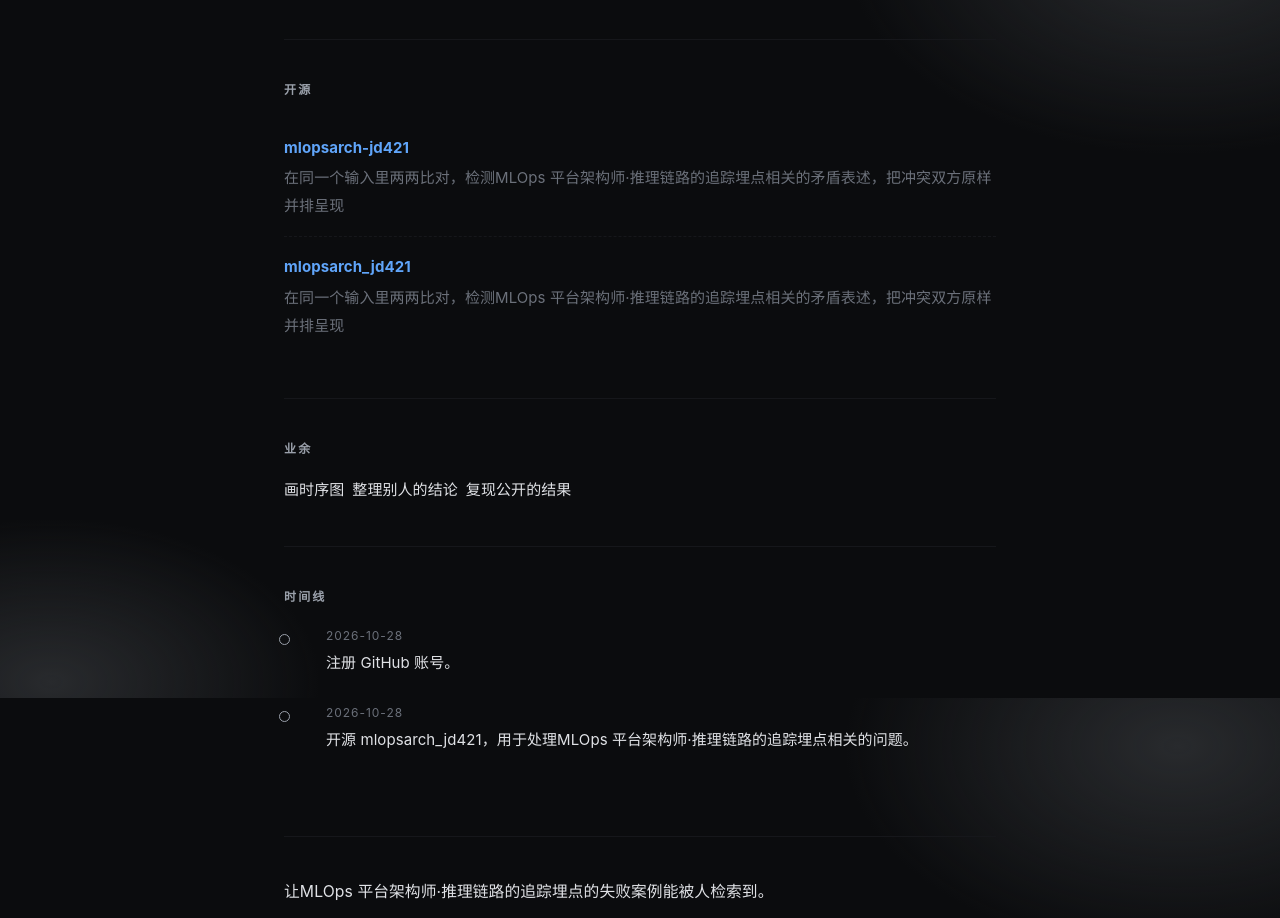
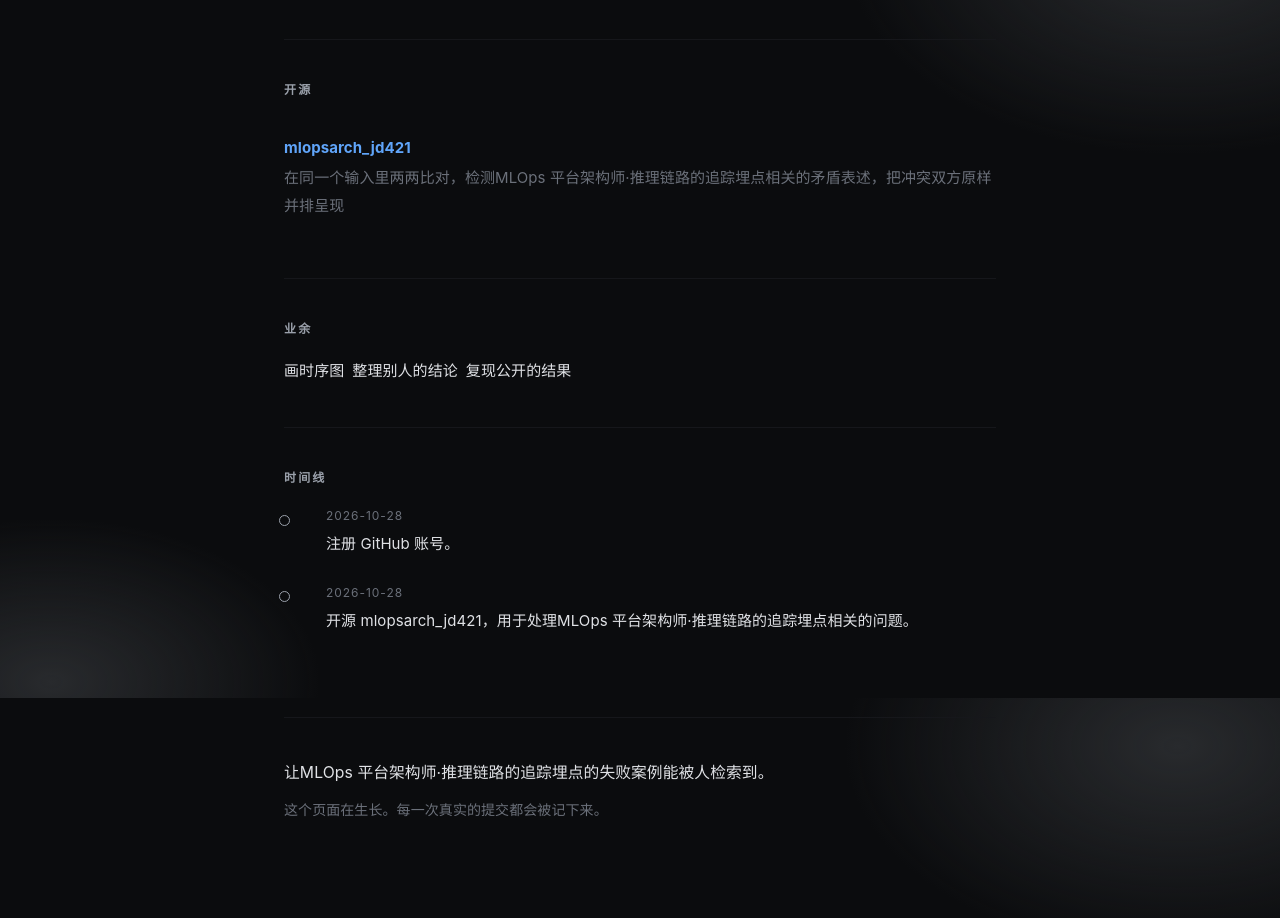
Before and after one commit to lipsociety/lipsociety.github.io, a plain HTML site: page index.html in a window 1280 px wide. Shown: the part 902-1820 px from the top of the page. Drawn offline with Linux system fonts and the light colour scheme.

Commit message:
fix: 更新个人站点

```diff
--- a/index.html
+++ b/index.html
@@ -102,9 +102,6 @@ background-image:radial-gradient(#16171b 1px, transparent 1px);background-size:2
 <section id="work">
   <h2>开源</h2>
   <ul class="repos">
-    <li><div class="name"><a href="https://github.com/lipsociety/mlopsarch-jd421" rel="noopener">mlopsarch-jd421</a></div>
-      <div class="desc">在同一个输入里两两比对，检测MLOps 平台架构师·推理链路的追踪埋点相关的矛盾表述，把冲突双方原样并排呈现</div>
-    </li>
     <li><div class="name"><a href="https://github.com/lipsociety/mlopsarch_jd421" rel="noopener">mlopsarch_jd421</a></div>
       <div class="desc">在同一个输入里两两比对，检测MLOps 平台架构师·推理链路的追踪埋点相关的矛盾表述，把冲突双方原样并排呈现</div>
     </li>
```
